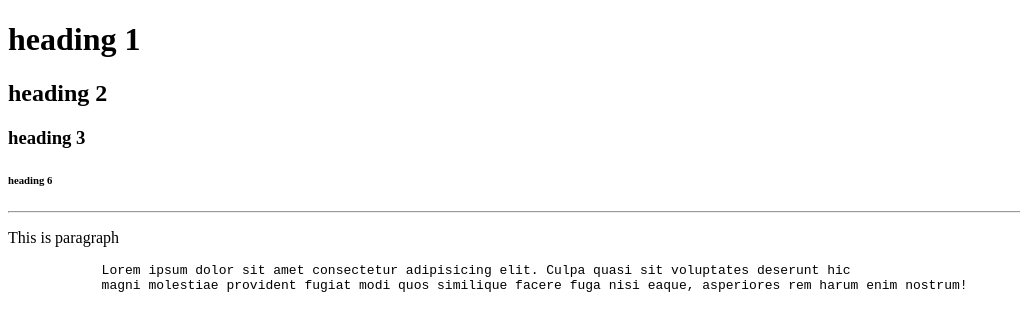
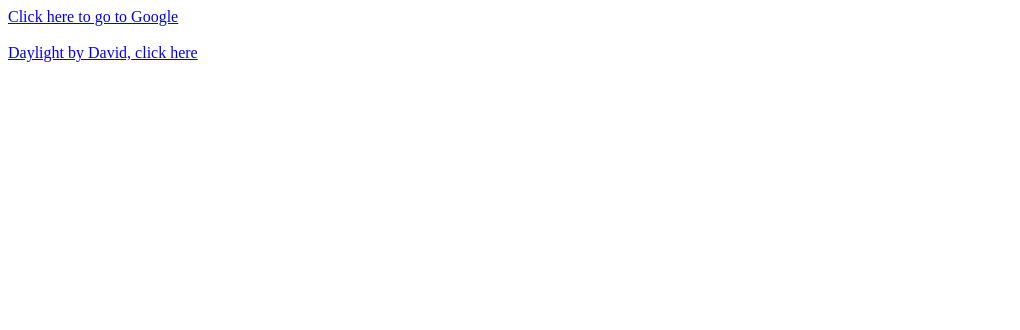
Before and after one commit to ripan-baidya/frontend-bootcamp, a plain HTML site: page html/index.html in a window 1280 px wide. Shown: the whole page, without its empty margins (0-1020 px from the left). Drawn offline with Linux system fonts and the light colour scheme.

Commit message:
tag: <a> for hyperlink

```diff
--- a/html/index.html
+++ b/html/index.html
@@ -4,19 +4,16 @@
         <title>My first webpage</title>
     </head>
     <body>
-        <h1>heading 1</h1>
-        <h2>heading 2</h2>
-        <h3>heading 3</h3>
-        <!-- ...... -->
-        <h6>heading 6</h6>
+        <!-- Here, we have define a absolute link -->
+        <a href="https://google.com" title="Google" target="_blank">
+            Click here to go to Google
+        </a>
 
-        <hr>
+        <br>
+        <br>
+        <!-- Here, we are defining a relative link, as we have created in our html folder
+        which is "lyrics.html" file -->
+        <a href="lyrics.html" title="Check out the lyrics" target="_blank">Daylight by David, click here</a>
 
-        <p>This is paragraph</p>
-
-        <pre>
-            Lorem ipsum dolor sit amet consectetur adipisicing elit. Culpa quasi sit voluptates deserunt hic
-            magni molestiae provident fugiat modi quos similique facere fuga nisi eaque, asperiores rem harum enim nostrum!
-        </pre>
     </body>
 </html>
```
